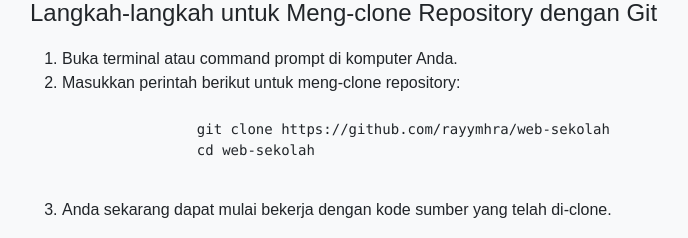
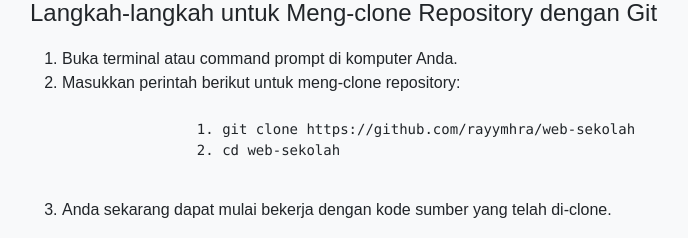
Before and after one commit to rayymhra/web-sekolah, a PHP site: page / in a window 1280 px wide. Shown: the part 647-885 px from the top of the page, without its empty margins (52-740 px from the left). Run offline with PHP 8.4, Linux system fonts and the light colour scheme.

Commit message:
melakukan perubahan pada bonus page

```diff
--- a/bonus/index.php
+++ b/bonus/index.php
@@ -97,8 +97,8 @@
                 <li>Buka terminal atau command prompt di komputer Anda.</li>
                 <li>Masukkan perintah berikut untuk meng-clone repository:</li><br>
                 <pre>
-                <code>git clone https://github.com/rayymhra/web-sekolah</code>
-                <code>cd web-sekolah</code>
+                <code>1. git clone https://github.com/rayymhra/web-sekolah</code>
+                <code>2. cd web-sekolah</code>
                 </pre>
                 <li>Anda sekarang dapat mulai bekerja dengan kode sumber yang telah di-clone.</li>
             </ol>
```
